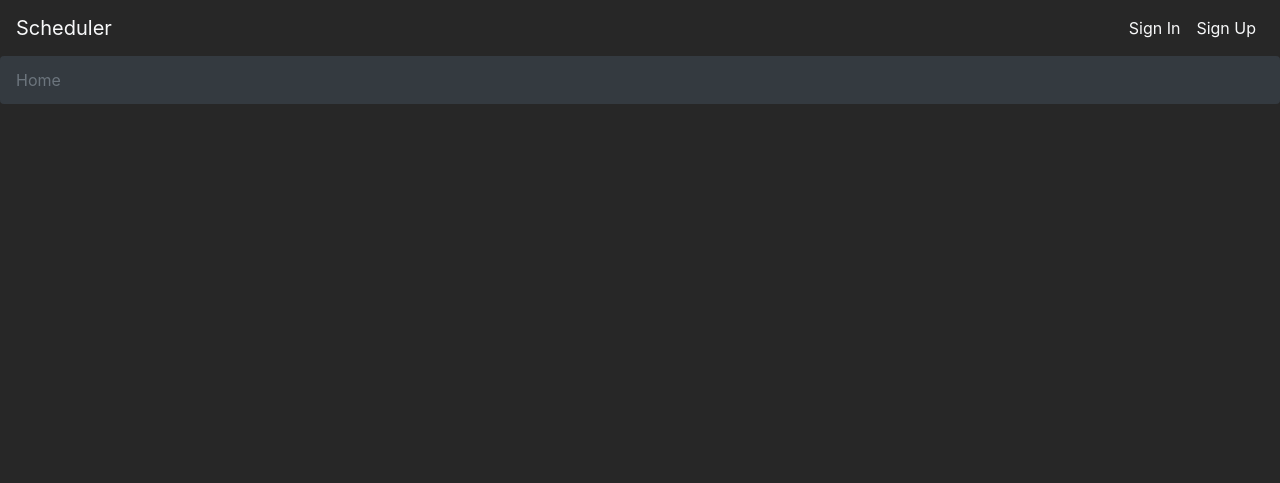
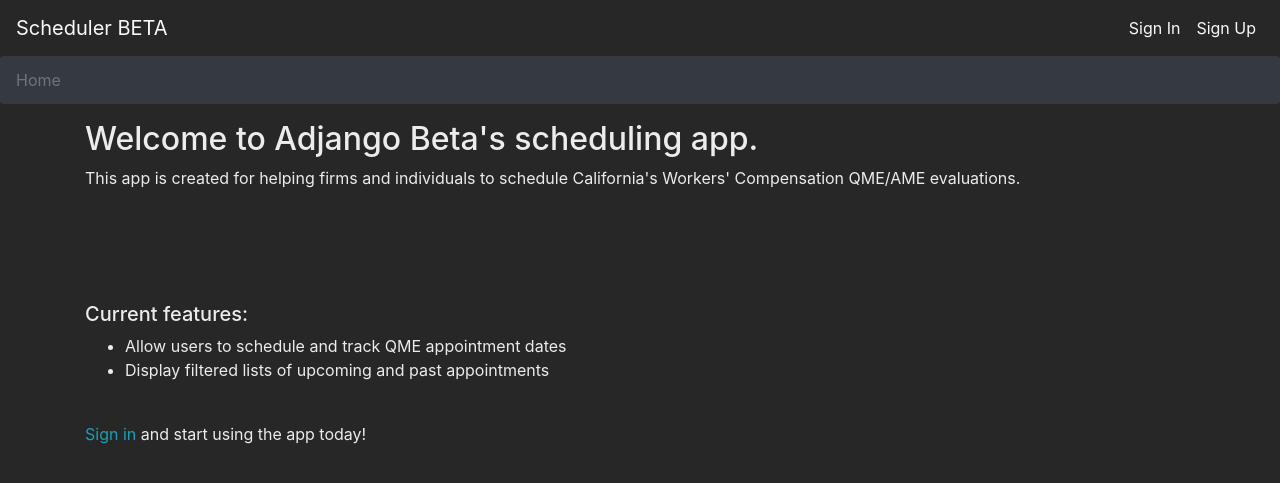
Before and after one commit to Simonm17/scheduler, a Django app: page / in a window 1280 px wide. Shown: the top 483 px of the page. Run offline with Django 3.2, Linux system fonts and the light colour scheme; some libraries are stand-ins or nearby versions.

Commit message:
added home template descriptions and more styling

```diff
--- a/templates/base.html
+++ b/templates/base.html
@@ -16,7 +16,7 @@
   <body>
     <header>
       <nav class="navbar navbar-expand-lg navbar-light">
-        <a class="navbar-brand text-light" href="{% url 'scheduling:home' %}">Scheduler</a>
+        <a class="navbar-brand text-light" href="{% url 'scheduling:home' %}">Scheduler BETA</a>
         <button class="navbar-toggler" type="button" data-toggle="collapse" data-target="#navbarSupportedContent" aria-controls="navbarSupportedContent" aria-expanded="false" aria-label="Toggle navigation">
           <span class="navbar-toggler-icon"></span>
         </button>
--- a/templates/scheduling/home.html
+++ b/templates/scheduling/home.html
@@ -63,6 +63,24 @@
             </div>
 
         </div>
+    {% else %}
+        <div class="row">
+            <div class="col">
+                <h2>Welcome to Adjango Beta's scheduling app.</h2>
+                <p>This app is created for helping firms and individuals to schedule California's Workers' Compensation QME/AME evaluations.</p>
+                <br />
+                <br />
+                <br />
+                <br />
+                <h5>Current features:</h5>
+                <ul>
+                    <li>Allow users to schedule and track QME appointment dates</li>
+                    <li>Display filtered lists of upcoming and past appointments</li>
+                </ul>
+                <br />
+                <p><a class="text-info" href="{% url 'account_login' %}">Sign in</a> and start using the app today!</p>
+            </div>
+        </div>
     {% endif %}
 
 {% endblock %}
```
Also changed, not shown: static/main.css (+0 -7 lines), templates/scheduling/appointment.html (+4 -4 lines).
